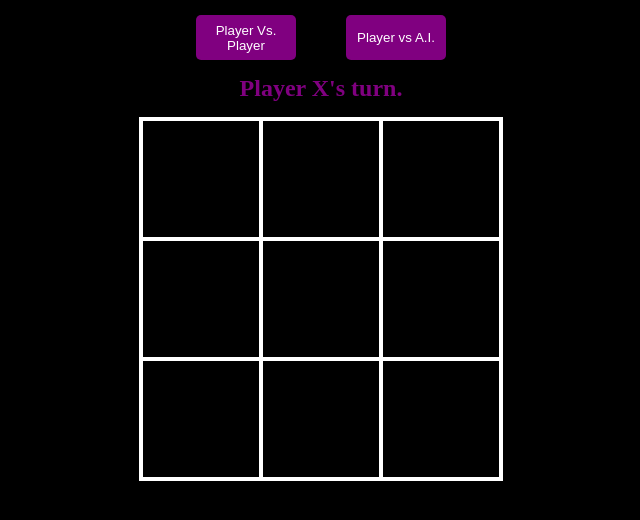
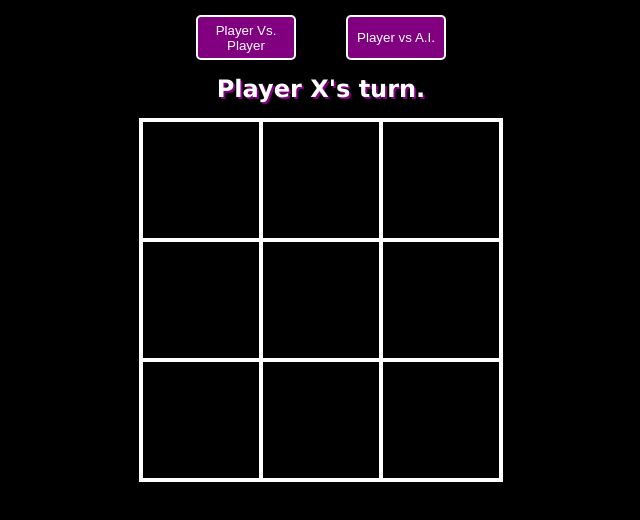
Before and after one commit to Cooper-Adams/Tic-Tac-Toe, a plain HTML site: page index.html in a window 1280 px wide. Shown: the whole page, without its empty margins (319-959 px from the left). Drawn offline with Linux system fonts and the light colour scheme.

Commit message:
Changed the color of the X and O's, gave the buttons a white border, and changed the message font while also giving it a purple shadow.

```diff
--- a/stylesheet.css
+++ b/stylesheet.css
@@ -15,7 +15,7 @@ body {
     height: 45px;
     background-color: purple;
     color: white;
-    border: 0;
+    border: 2px solid white;
     border-radius: 5px;
 }
 
@@ -38,7 +38,9 @@ body {
     justify-content: center;
     align-items: center;
     margin: 15px;
-    color: purple;
+    color: white;
+    text-shadow: 2px 2px purple;
+    font-family:Verdana, Geneva, Tahoma, sans-serif;
 }
 
 .gameBoard {
@@ -54,7 +56,8 @@ body {
 
 .square {
     background-color:black;
-    color: purple;
+    color: white;
+    text-shadow: 1px 1px purple;
     border-right: 4px solid white;
     border-bottom: 4px solid white;
     width: 116px;
```
